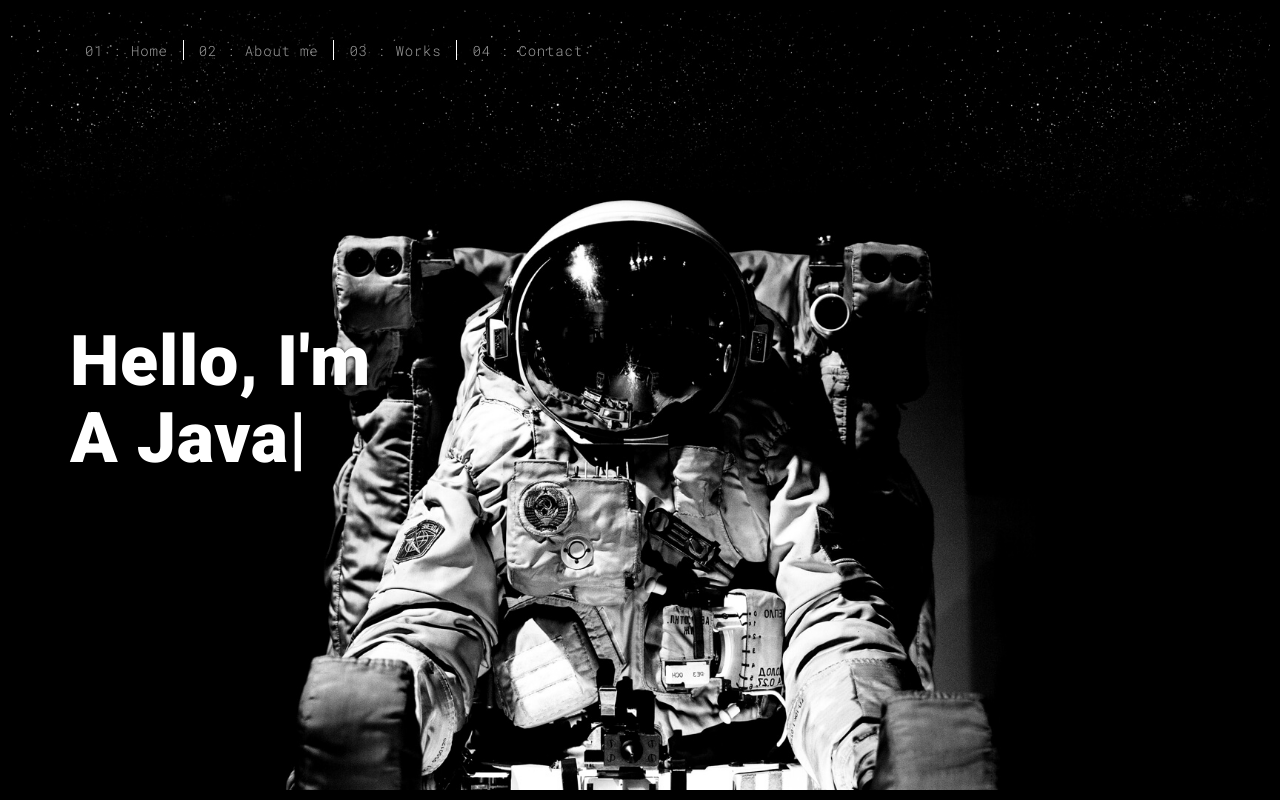
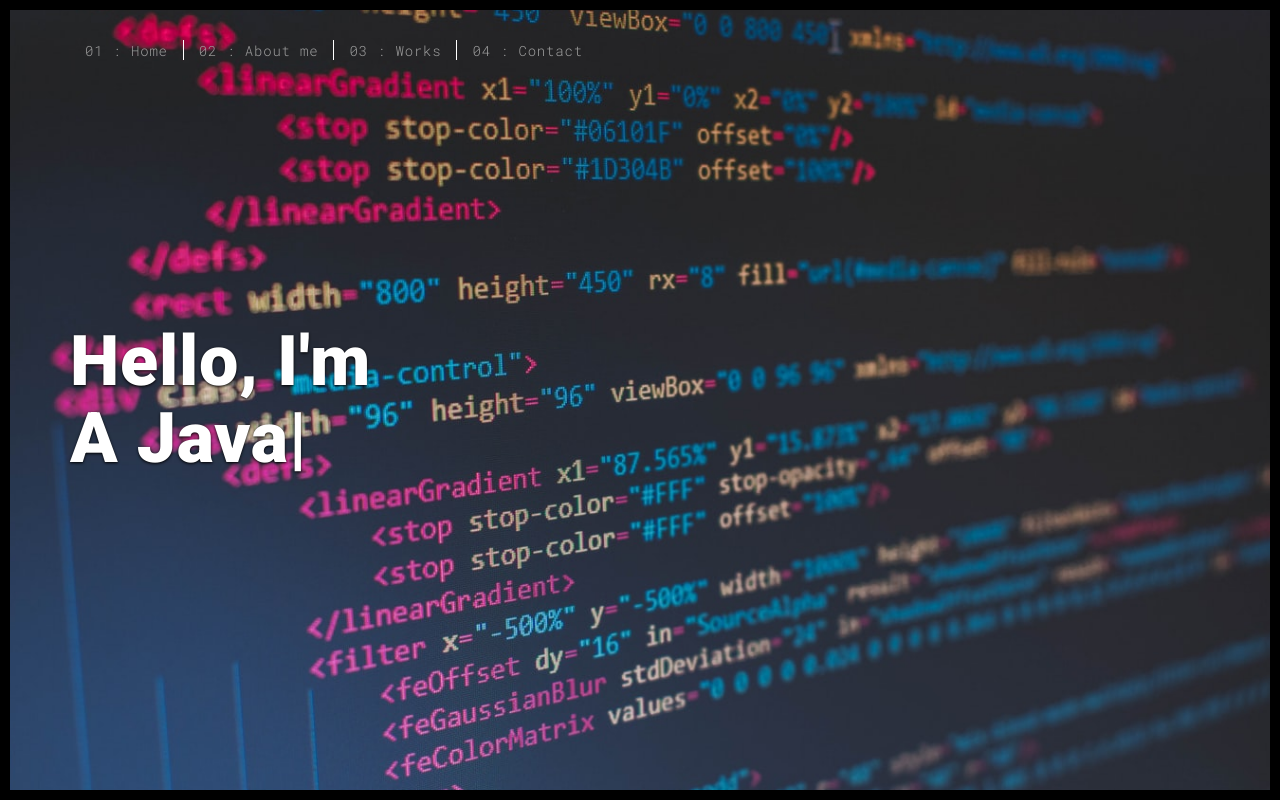
Before and after one commit to rffffy/python-portfolio, a Flask app: page / in a window 1280 px wide. Run offline with Flask 2, Linux system fonts and the light colour scheme; some libraries are stand-ins or nearby versions.

Commit message:
updated index page background image

```diff
--- a/templates/index.html
+++ b/templates/index.html
@@ -49,7 +49,7 @@
   </nav>
 </header>
 <!-- Add your site or app content here -->
-  <div class="hero-full-container background-image-container white-text-container" style="background-image: url('./static/assets/images/space.jpg')">
+  <div class="hero-full-container background-image-container white-text-container" style="background-image: url('./static/assets/images/coding.jpeg')">
     <div class="container">
       <div class="row">
         <div class="col-xs-12">
```
Also changed, not shown: static/assets/images/coding.jpeg (added).
